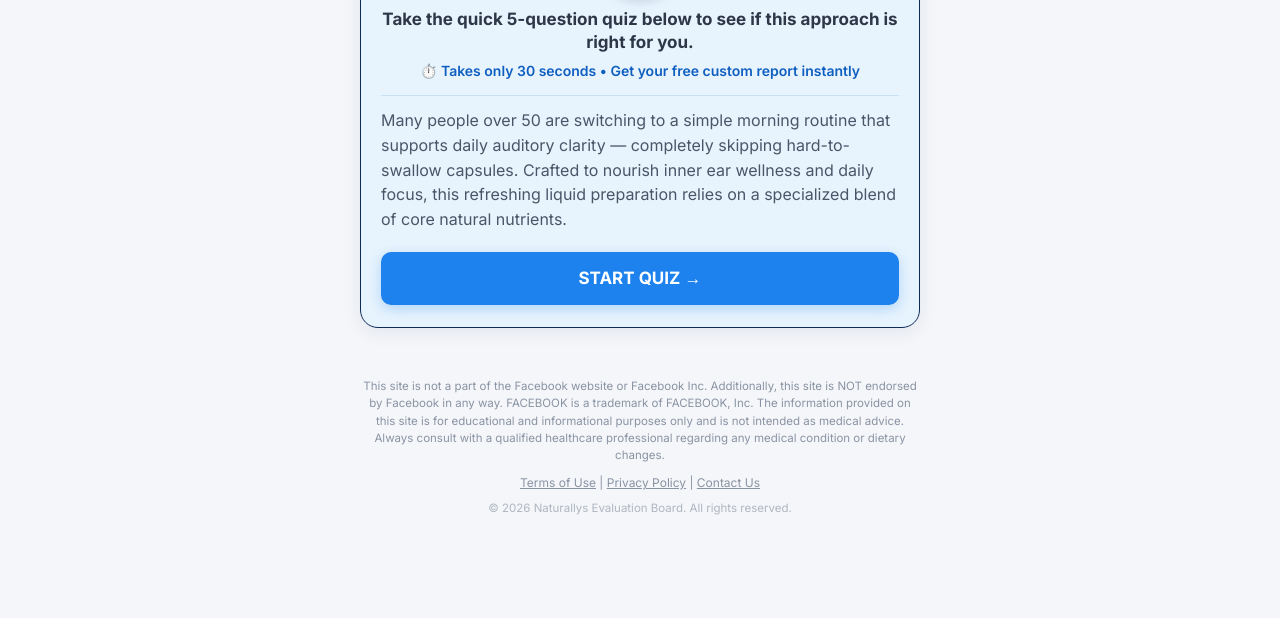
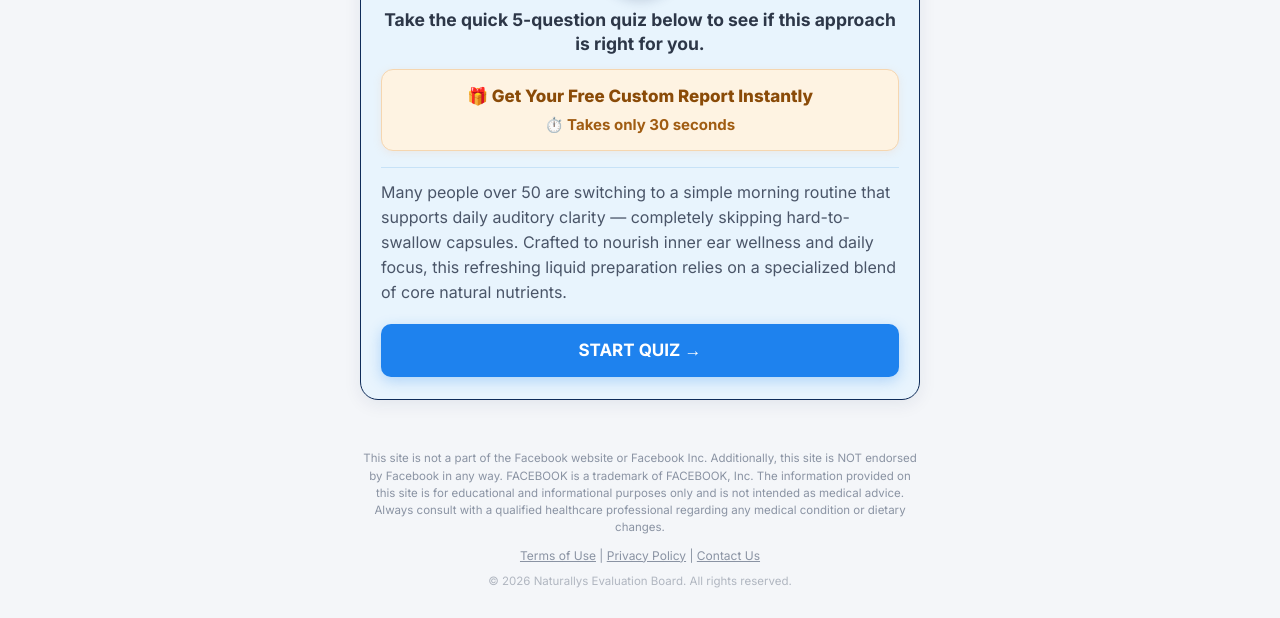
Before and after one commit to naturallyes/take-the-quick-quiz, a plain HTML site: page index.html in a window 1280 px wide. Shown: the part 297-915 px from the top of the page. Before the commit the page ends 843 px from the top, so only its background shows below. Drawn offline with Linux system fonts and the light colour scheme.

Commit message:
Update index.html

```diff
--- a/index.html
+++ b/index.html
@@ -34,8 +34,30 @@ img{max-width:100%; display:block;}
 .photo-wrap{position:relative; z-index:2; display:flex; justify-content:center; margin-bottom:-42px;}
 .expert-photo{width:86px; height:86px; border-radius:50%; object-fit:cover; border:4px solid var(--white); box-shadow:0 4px 12px rgba(15,44,89,0.18);}
 .hero-card{background:var(--pastel); border:1.5px solid var(--navy); border-radius:18px; padding:52px 20px 22px; position:relative; box-shadow:0 4px 18px rgba(15,44,89,0.08); text-align:left;}
-.hero-card .sub{font-size:17px; color:var(--ink); font-weight:700; text-align:center; margin-bottom:6px; line-height:1.35;}
-.hero-card .sub-time{font-size:14px; color:var(--blue-dark); font-weight:600; text-align:center; margin-bottom:14px;}
+.hero-card .sub{font-size:17.5px; color:var(--ink); font-weight:700; text-align:center; margin-bottom:12px; line-height:1.35;}
+
+/* Sotto-riquadro dedicato con sfondo caldo e mirato al beneficio */
+.hero-benefit-box{
+  background: #FEF3E2;
+  border: 1.5px solid #F5D6B0;
+  border-radius: 12px;
+  padding: 14px 16px;
+  margin: 14px 0 16px;
+  text-align: center;
+  box-shadow: 0 2px 8px rgba(245, 174, 112, 0.15);
+}
+.benefit-title{
+  font-size: 17px;
+  font-weight: 800;
+  color: #8A4B08;
+  margin-bottom: 4px;
+}
+.benefit-time{
+  font-size: 15px;
+  font-weight: 700;
+  color: #A05C12;
+}
+
 .hero-card .divider{height:1px; background:var(--pastel-border); margin:12px 0;}
 .hero-card .body-text{font-size:16px; color:var(--muted); margin-bottom:20px; line-height:1.55;}
 
@@ -142,7 +164,13 @@ footer .copy{font-size:11.5px; color:#B0B6C0; margin-top:8px;}
       </div>
       <div class="hero-card">
         <p class="sub">Take the quick 5-question quiz below to see if this approach is right for you.</p>
-        <p class="sub-time">⏱️ Takes only 30 seconds • Get your free custom report instantly</p>
+
+        <!-- NUOVO BOX DEDICATO AL BENEFICIO E TARGET OVER 55 -->
+        <div class="hero-benefit-box">
+          <div class="benefit-title">🎁 Get Your Free Custom Report Instantly</div>
+          <div class="benefit-time">⏱️ Takes only 30 seconds</div>
+        </div>
+
         <div class="divider"></div>
         <div class="body-text">Many people over 50 are switching to a simple morning routine that supports daily auditory clarity — completely skipping hard-to-swallow capsules. Crafted to nourish inner ear wellness and daily focus, this refreshing liquid preparation relies on a specialized blend of core natural nutrients.</div>
         <button class="btn" onclick="goToStep(1)">START QUIZ →</button>
```
